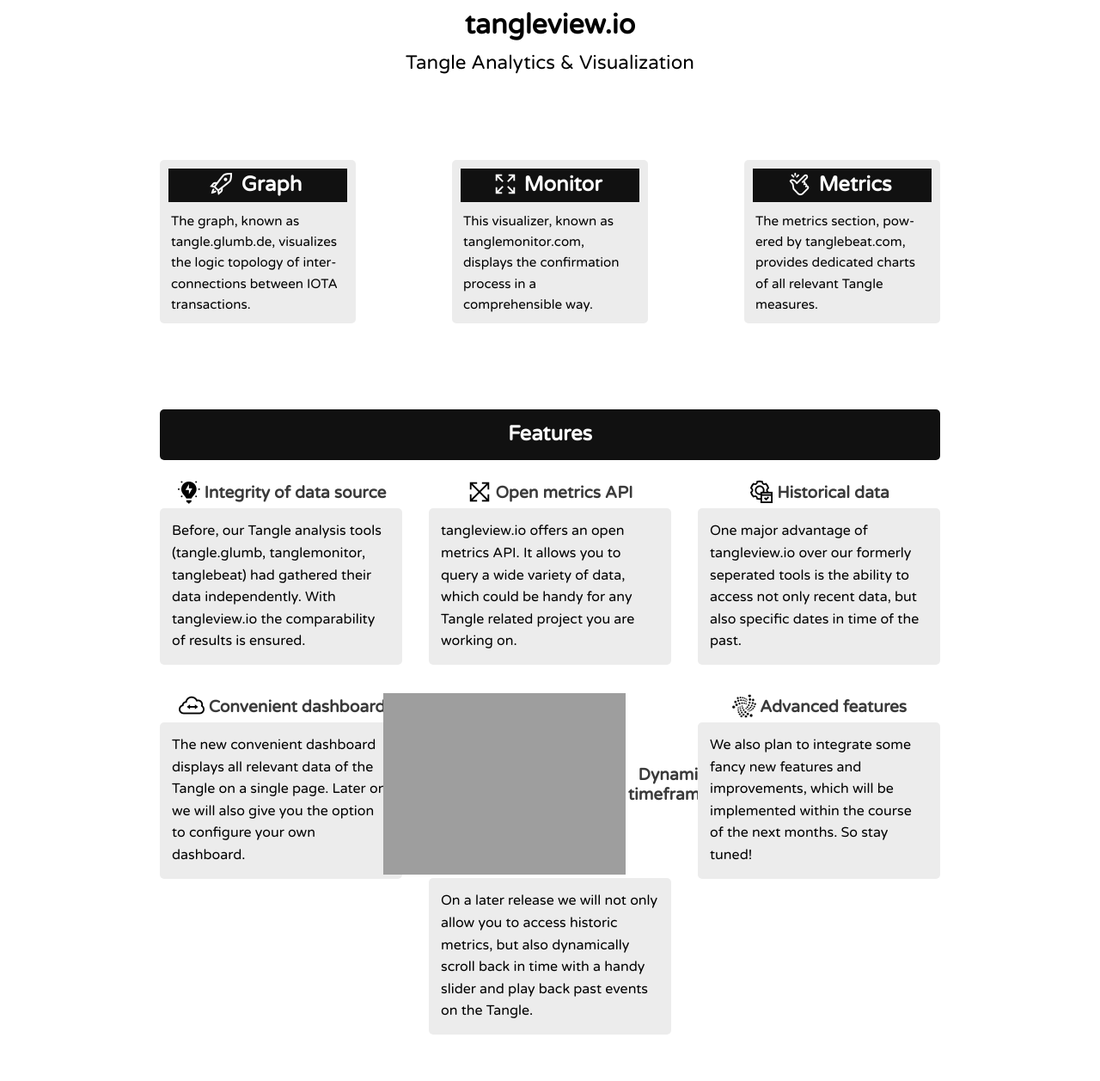
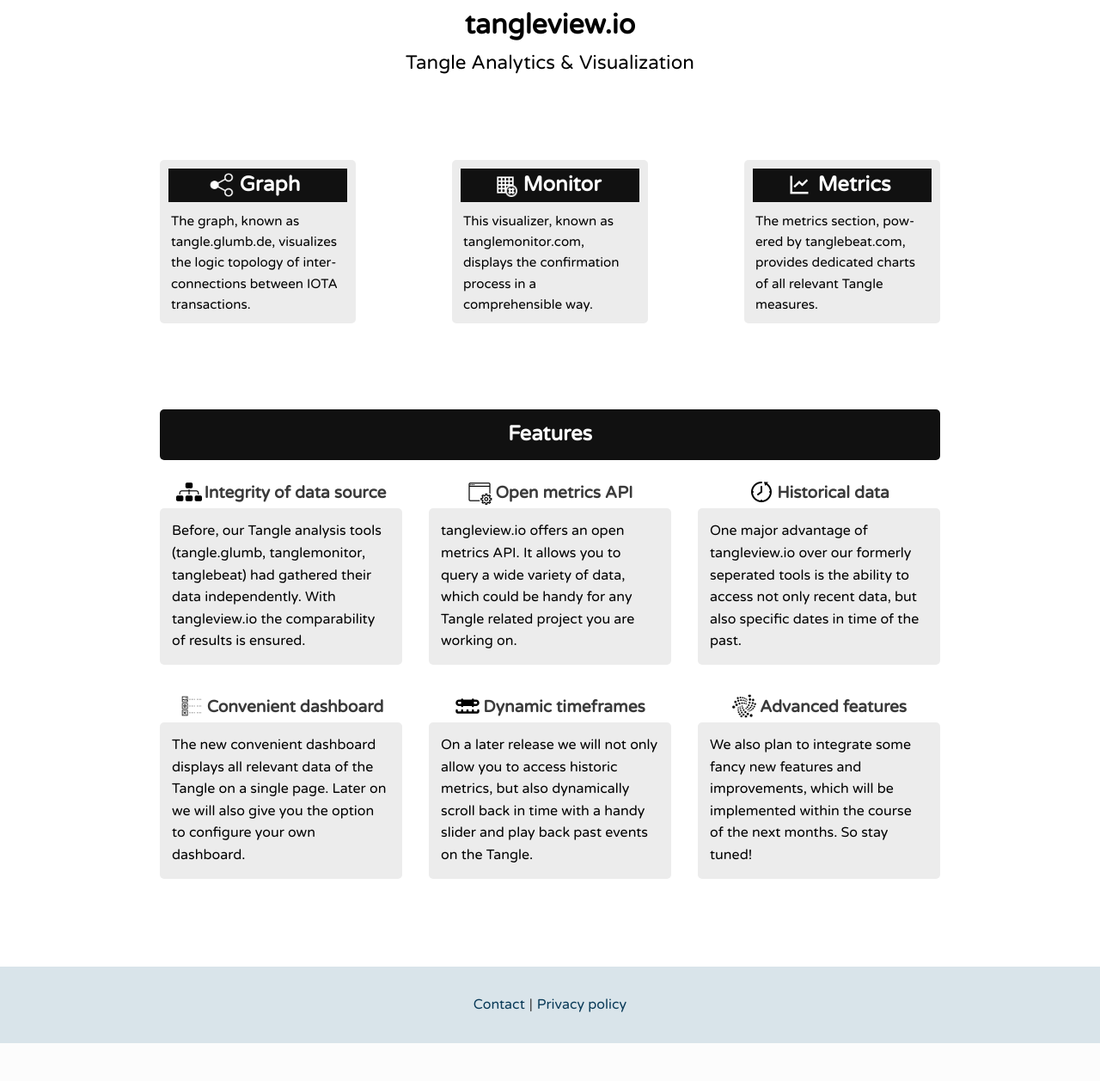
Before and after one commit to unioproject/tangleview.io, a PHP site: page / in a window 1280 px wide. Shown: the part 290-1547 px from the top of the page at 86% size. After the commit the page ends 1503 px from the top, so only its background shows below. Run offline with PHP 8.4, Linux system fonts and the light colour scheme; grey boxes are pictures that could not be loaded.

Commit message:
New icons

```diff
--- a/css/style.css
+++ b/css/style.css
@@ -572,6 +572,8 @@
 .infobox-icons {
   vertical-align: text-bottom;
   margin: 0 7px 0 -7px;
+  width: 28px;
+  height: 28px;
 }
 
 .formular_wrapper {
--- a/sites/info.php
+++ b/sites/info.php
@@ -13,14 +13,14 @@
     <div class="infobox-wrapper flex-between flex">
         <a href="<?php echo $devState;?>/graph">
             <div class="info-box bg-grey border-normal">
-                <h2 class="text-center bg-header"><img src="img/icon-rocket.png" class="infobox-icons" alt="">Graph</h2>
+                <h2 class="text-center bg-header"><img src="img/logo_header.png" class="infobox-icons" alt="">Graph</h2>
                 <p>The graph, known as tangle.glumb.de, visualizes the logic top&shy;ology of inter&shy;connections
                     between IOTA transactions.</p>
             </div>
         </a>
         <a href="<?php echo $devState;?>/monitor">
             <div class="info-box bg-grey border-normal">
-                <h2 class="text-center bg-header"><img src="img/icon-flexible.png" class="infobox-icons" alt="">Monitor
+                <h2 class="text-center bg-header"><img src="img/icon-monitor.png" class="infobox-icons" alt="">Monitor
                 </h2>
                 <p>This vis&shy;ualizer, known as tanglemonitor.com, displays the con&shy;fir&shy;mation pro&shy;cess in
                     a comprehensible way.</p>
@@ -29,7 +29,8 @@
 
         <a href="<?php echo $devState;?>/metrics">
             <div class="info-box bg-grey border-normal">
-                <h2 class="text-center bg-header"><img src="img/icon-easy.png" class="infobox-icons" alt="">Metrics</h2>
+                <h2 class="text-center bg-header"><img src="img/icon-metrics.png" class="infobox-icons" alt="">Metrics
+                </h2>
                 <p>The metrics section, pow&shy;ered by tanglebeat.com, pro&shy;vides de&shy;di&shy;cated charts of all
                     rel&shy;evant Tangle
                     measures.</p>
@@ -57,8 +58,8 @@
     <div class="info-features-wrapper flex flex-hcenter">
 
         <div class="info-features">
-            <div class="flex-center flex-hcenter bigger-text text-center bold"><img src="img/features/idea_black.png"
-                    alt="">Integrity of data source</div>
+            <div class="flex-center flex-hcenter bigger-text text-center bold"><img
+                    src="img/features/icon-integrity.png" alt="">Integrity of data source</div>
             <div class="bg-grey info-features-text">
                 Before, our Tangle analysis tools (tangle.glumb, tanglemonitor, tanglebeat) had gathered
                 their data independently. With tangleview.io the comparability of results is ensured.
@@ -66,7 +67,7 @@
         </div>
 
         <div class="info-features">
-            <div class="flex-center flex-hcenter bigger-text text-center bold"><img src="img/features/scale_black.png"
+            <div class="flex-center flex-hcenter bigger-text text-center bold"><img src="img/features/icon-api.png"
                     alt="">Open metrics API</div>
             <div class="bg-grey info-features-text">
                 tangleview.io offers an open metrics API. It allows you to query a wide variety of data, which could be
@@ -75,8 +76,8 @@
         </div>
 
         <div class="info-features">
-            <div class="flex-center flex-hcenter bigger-text text-center bold"><img
-                    src="img/features/maintenance_black.png" alt="">Historical data</div>
+            <div class="flex-center flex-hcenter bigger-text text-center bold"><img src="img/features/icon-history.png"
+                    alt="">Historical data</div>
             <div class="bg-grey info-features-text">
                 One major advantage of tangleview.io over our formerly seperated tools is the ability to access not only
                 recent data, but also specific dates in time of the past.
@@ -84,8 +85,8 @@
         </div>
 
         <div class="info-features">
-            <div class="flex-center flex-hcenter bigger-text text-center bold"><img src="img/features/cloud_black.png"
-                    alt="">Convenient dashboard</div>
+            <div class="flex-center flex-hcenter bigger-text text-center bold"><img
+                    src="img/features/icon-dashboard.png" alt="">Convenient dashboard</div>
             <div class="bg-grey info-features-text">
                 The new convenient dashboard displays all relevant data of the Tangle on a single page. Later on we will
                 also give you the option to configure your own dashboard.
@@ -93,8 +94,8 @@
         </div>
 
         <div class="info-features">
-            <div class="flex-center flex-hcenter bigger-text text-center bold"><img src="img/features/world_black.png"
-                    alt="">Dynamic timeframes</div>
+            <div class="flex-center flex-hcenter bigger-text text-center bold"><img
+                    src="img/features/icon-timeframe.png" alt="">Dynamic timeframes</div>
             <div class="bg-grey info-features-text">
                 On a later release we will not only allow you to access historic metrics, but also dynamically scroll
                 back in time with a handy slider and play back past events on the Tangle.
```
Also changed, not shown: img/features/icon-api.png (added), img/features/icon-dashboard.png (added), img/features/icon-history.png (added), img/features/icon-integrity.png (added), img/features/icon-timeframe.png (added), img/icon-metrics.png (added), img/icon-monitor.png (added).
